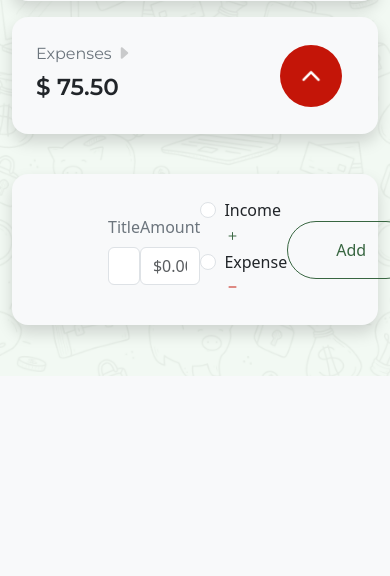
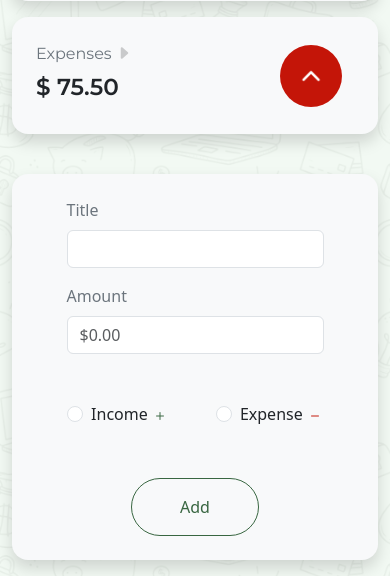
Before and after one commit to OLuizFernando/fintrack, a Flask app: page /dashboard in a window 390 px wide. Shown: the part 468-1044 px from the top of the page. Before the commit the page ends 844 px from the top, so only its background shows below. Run offline with Flask 3, Linux system fonts and the light colour scheme; the visitor is signed in with stand-in values (Sample User, id 1); some libraries are stand-ins or nearby versions.

Commit message:
add more responsiveness

```diff
--- a/templates/dashboard.html
+++ b/templates/dashboard.html
@@ -1,7 +1,7 @@
 {% extends 'layout.html' %} {% block title %} Log In {% endblock %} {% block content %}
 
 <main class="flex-grow-1 d-flex flex-column">
-  <div class="container">
+  <div class="container pb-3 pb-lg-auto">
     <h1 class="montserrat-extrabold text-primary my-5">Dashboard</h1>
     <div class="row mb-4">
       <div class="col-lg-4 col-12 mb-3 mb-lg-0">
@@ -50,18 +50,18 @@
         </div>
       </div>
     </div>
-    <form action="add-transaction" method="post" class="bg-light shadow rounded-4 py-4 px-5">
-      <div class="d-flex flex-row justify-content-between align-items-center px-5">
-        <div class="d-flex flex-column">
+    <form action="add-transaction" method="post" class="bg-light shadow rounded-4 py-4 px-4">
+      <div class="d-flex flex-column flex-lg-row justify-content-between align-items-center px-auto px-lg-5">
+        <div class="d-flex flex-column mb-3 mb-lg-auto">
           <label for="titleInput" class="form-label text-secondary">Title</label>
           <input type="text" class="form-control" id="titleInput" name="titleInput" />
         </div>
-        <div class="d-flex flex-column">
+        <div class="d-flex flex-column mb-5 mb-lg-auto">
           <label for="amountInput" class="form-label text-secondary">Amount</label>
           <input type="text" class="form-control" id="amountInput" name="amountInput" min="0" placeholder="$0.00" />
         </div>
-        <div class="d-flex flex-column">
-          <div class="form-check">
+        <div class="d-flex flex-row flex-lg-column mb-5 mb-lg-0">
+          <div class="form-check me-5 me-lg-auto">
             <input class="form-check-input" type="radio" name="transactionRadio" id="incomeRadio" />
             <label class="form-check-label" for="incomeRadio"> Income <i class="bi bi-plus align-middle text-primary"></i> </label>
           </div>
```
